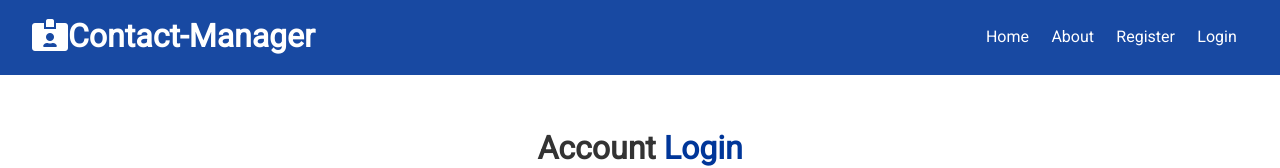
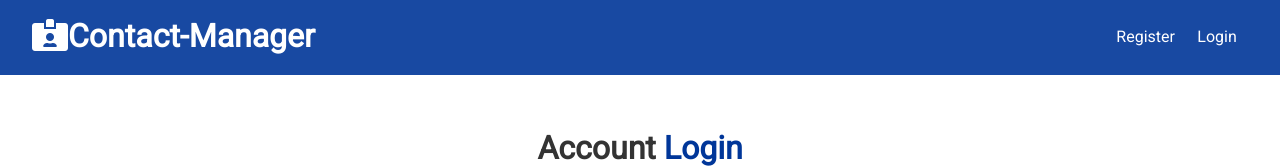
Before and after one commit to alexK150/contact-manager, a React (Create React App) app in the folder client/: page /login in a window 1280 px wide. Shown: the top 168 px of the page. Built offline with nearby package versions, Linux system fonts and the light colour scheme.

Commit message:
init v27 Logout functionality, Navbar refactor

```diff
--- a/client/src/components/layout/Navbar.js
+++ b/client/src/components/layout/Navbar.js
@@ -1,7 +1,37 @@
-import React from 'react';
+import React, {useContext} from 'react';
 import {Link} from "react-router-dom";
+import AuthContext from '../../context/auth/AuthContext';
 
 const Navbar = ({title, icon}) => {
+    const authContext = useContext(AuthContext);
+
+    const {isAuthenticated, logout, user} = authContext;
+
+    const onLogout = () => {
+        logout();
+    }
+
+    const authLinks = (
+        <>
+            <li>Hello {user && user.name}</li>
+            <li>
+                <a onClick={onLogout} href="#!">
+                    <i className="fas fa-sign-out-alt"></i><span className="hide-sm">Logout</span>
+                </a>
+            </li>
+        </>
+    )
+
+    const guestLink = (
+        <>
+            <li>
+                <Link to='/register'>Register</Link>
+            </li>
+            <li>
+                <Link to='/login'>Login</Link>
+            </li>
+        </>
+    )
 
     return (
         <div className='navbar bg-primary'>
@@ -9,18 +39,7 @@
                 <i className={icon}/>{title}
             </h1>
             <ul>
-                <li>
-                    <Link to='/'>Home</Link>
-                </li>
-                <li>
-                    <Link to='/about'>About</Link>
-                </li>
-                <li>
-                    <Link to='/register'>Register</Link>
-                </li>
-                <li>
-                    <Link to='/login'>Login</Link>
-                </li>
+                {isAuthenticated ? authLinks : guestLink}
             </ul>
         </div>
     )
--- a/client/src/context/auth/AuthState.js
+++ b/client/src/context/auth/AuthState.js
@@ -94,14 +94,17 @@
             })
         }
     }
+
     //Logout
     const logout = () => {
-        console.log('logout user')
+        dispatch({type: LOGOUT})
     }
+
     //Clear Errors
     const clearErrors = () => {
         dispatch({type: CLEAR_ERRORS})
     }
+
     return (
         <AuthContext.Provider
             value={{
--- a/client/src/context/auth/auth-reducer.js
+++ b/client/src/context/auth/auth-reducer.js
@@ -30,6 +30,7 @@
         case REGISTER_FAIL:
         case AUTH_ERROR:
         case LOGIN_FAIL:
+        case LOGOUT:
             localStorage.removeItem('token');
             return {
                 ...state,
```
